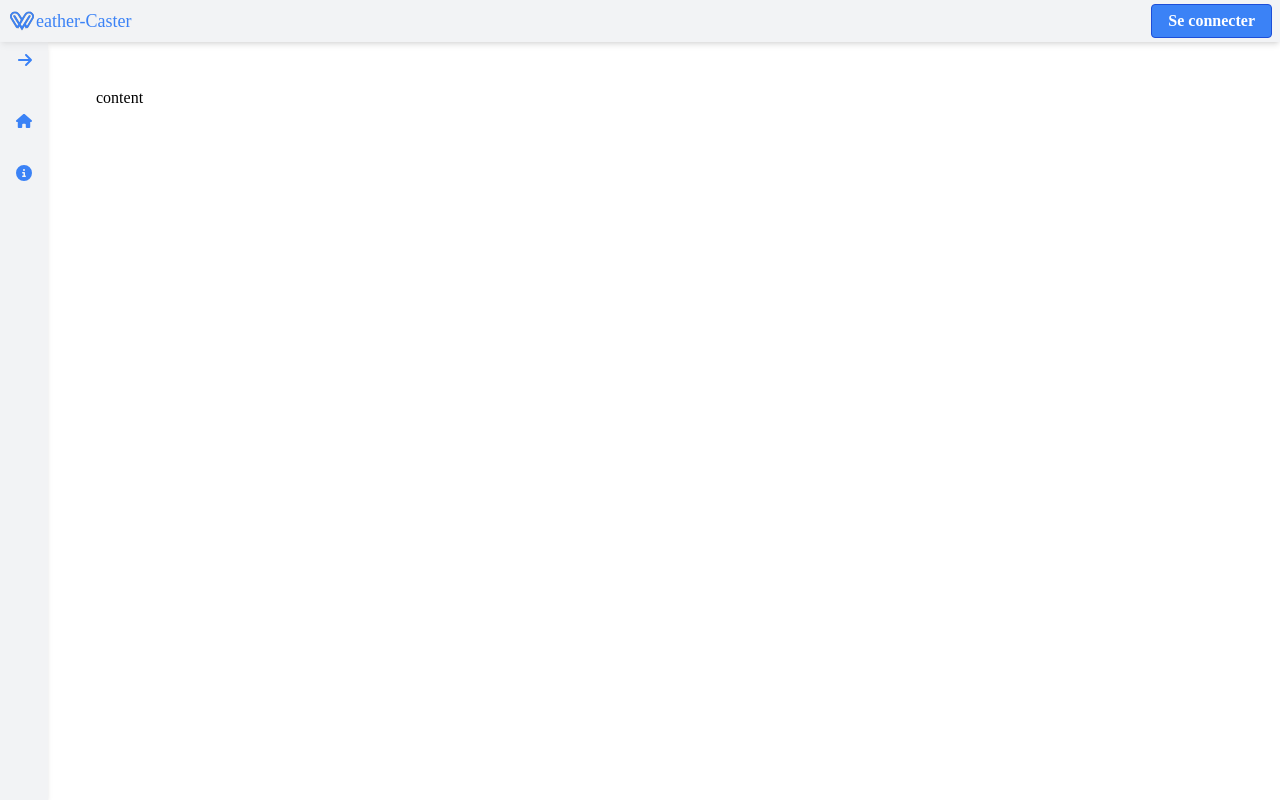
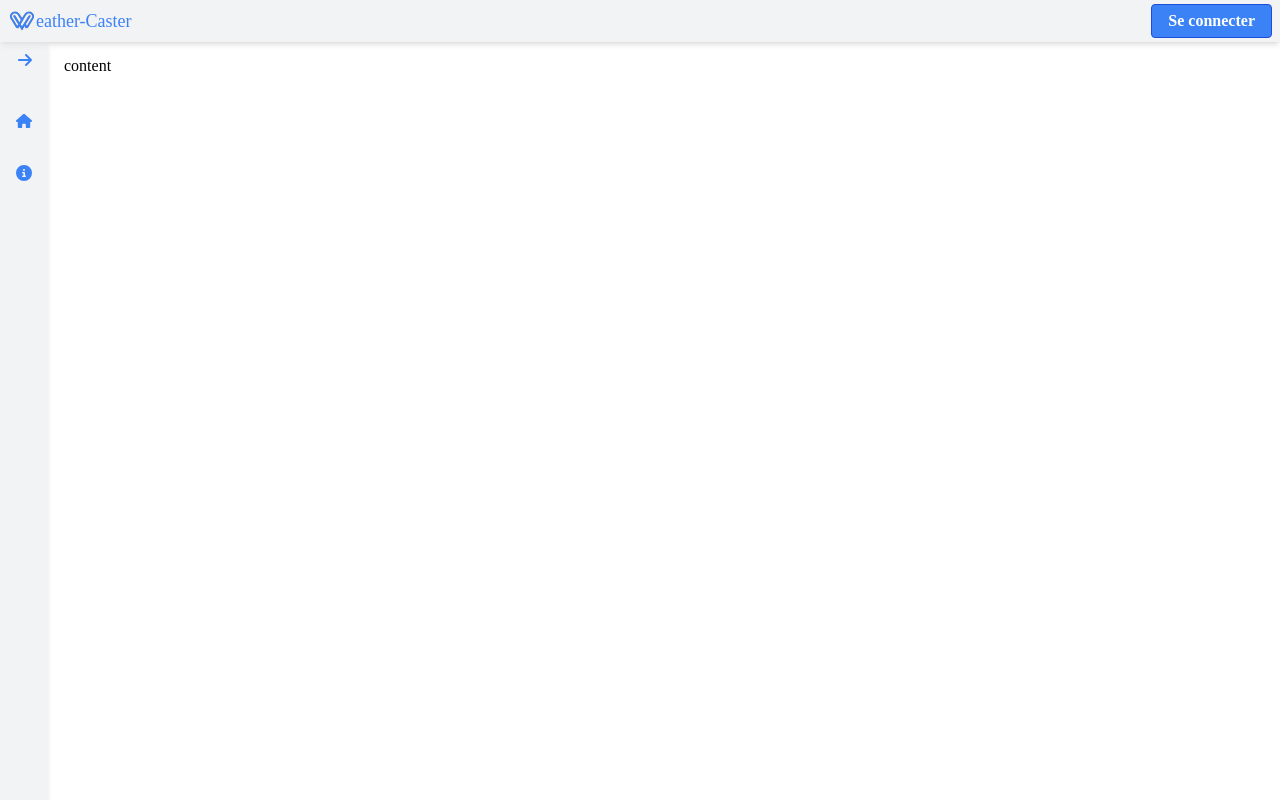
Before and after one commit to verdesB/Weather-Forcast, a React (Vite) app in the folder FRONT/: page / in a window 1280 px wide. Built offline with nearby package versions, Linux system fonts and the light colour scheme.

Commit message:
add hidden for the main content

```diff
--- a/FRONT/src/components/MainHome/MainHome.jsx
+++ b/FRONT/src/components/MainHome/MainHome.jsx
@@ -12,7 +12,7 @@ const MainHome = () => {
         <main className="main relative flex flex-row flex-grow">
             <Sidebar isOpen={isOpen} toggleOpen={toggleOpen}/>
             <div className={` flex-grow transition-all duration-200 ${isOpen ? 'ml-64' : 'ml-12' }`}>
-                <div className="p-12  h-full">content</div>
+                <div className="p-4  h-full">content</div>
                 </div>
         </main>
     )
```
